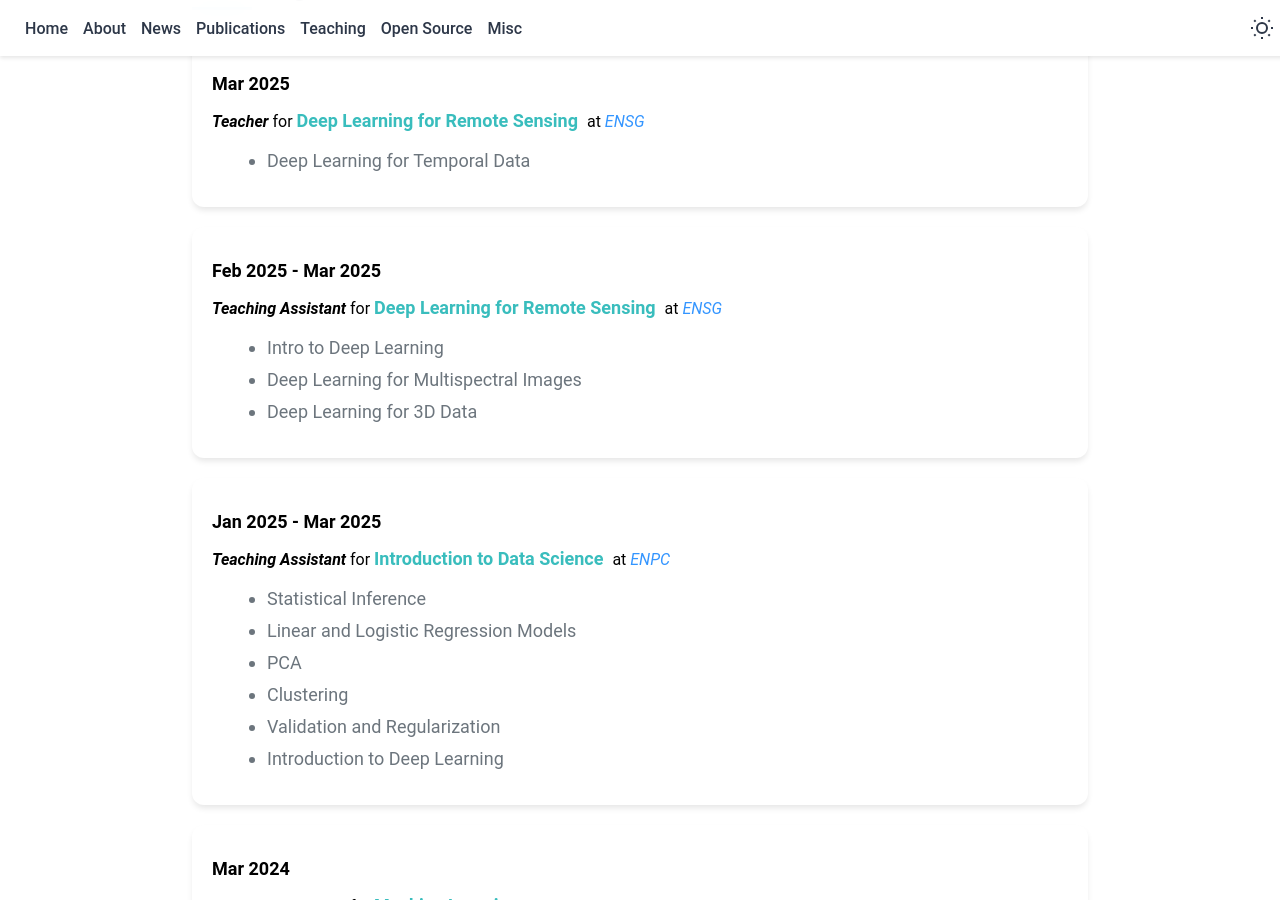
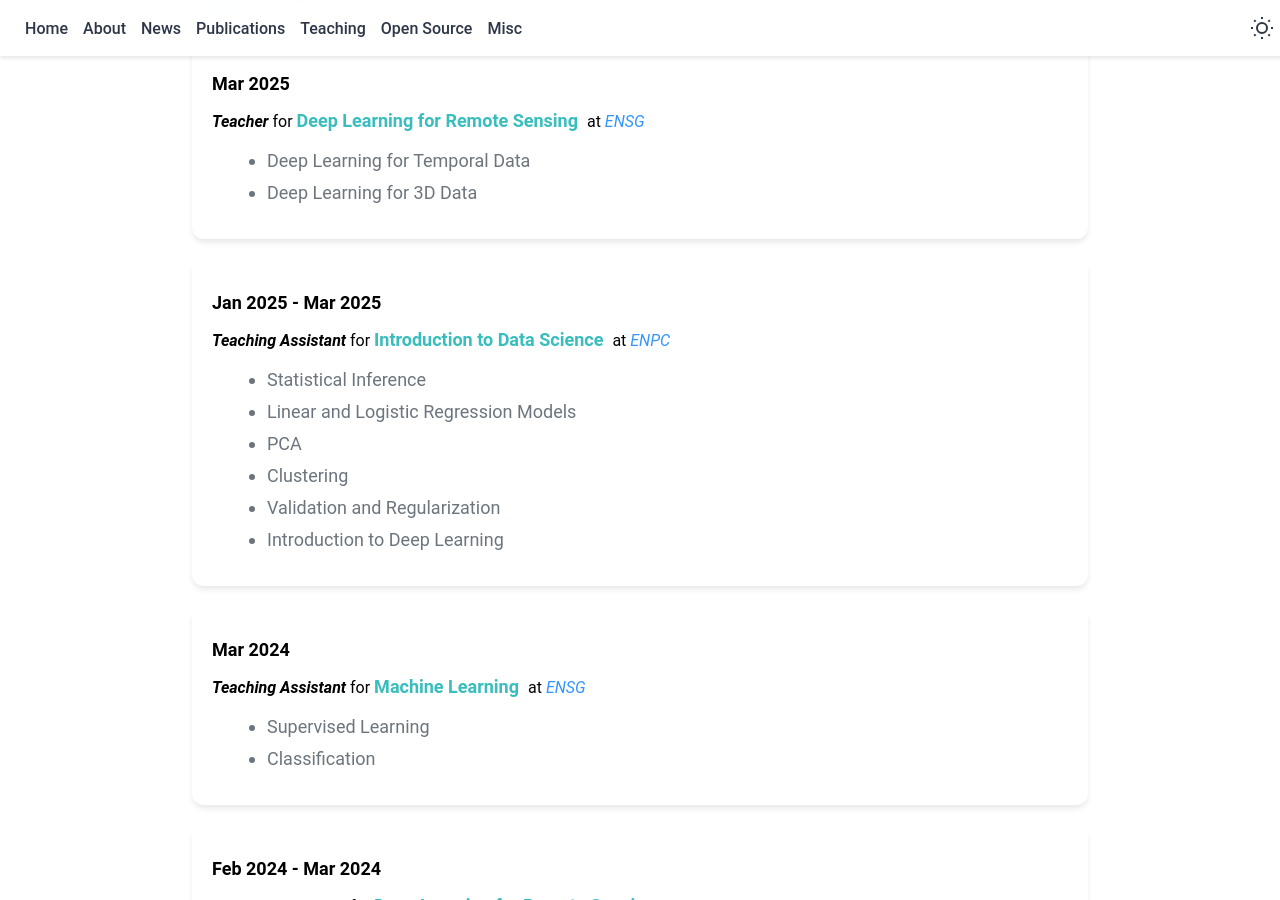
Before and after one commit to gastruc/gastruc.github.io, a Jekyll site: the page built from index.markdown, in a window 1280 px wide and 900 px high, scrolled down 2434 px. Built offline with Jekyll 4.4.1, drawn with Linux system fonts in a browser that asks for light colours.

Commit message:
Refactor teaching.yaml: update course details for Deep Learning for Remote Sensing, adjusting dates and key contributions.

```diff
--- a/_data/main/teaching.yaml
+++ b/_data/main/teaching.yaml
@@ -10,22 +10,13 @@
     - "Deep Learning for Temporal Data"
 
 - course_name: Deep Learning for Remote Sensing
-  start-date: 2025-02-02
-  end-date: 2025-03-03
-  position: Teaching Assistant
-  school: ENSG
-  key-contributions:
-    - "Intro to Deep Learning"
-    - "Deep Learning for Multispectral Images"
-    - "Deep Learning for 3D Data"
-
-- course_name: Deep Learning for Remote Sensing
   start-date: 2025-03-05
   end-date: 2025-03-05
   position: Teacher
   school: ENSG
   key-contributions:
     - "Deep Learning for Temporal Data"
+    - "Deep Learning for 3D Data"
 
 - course_name: Introduction to Data Science
   start-date: 2025-01-27
```
